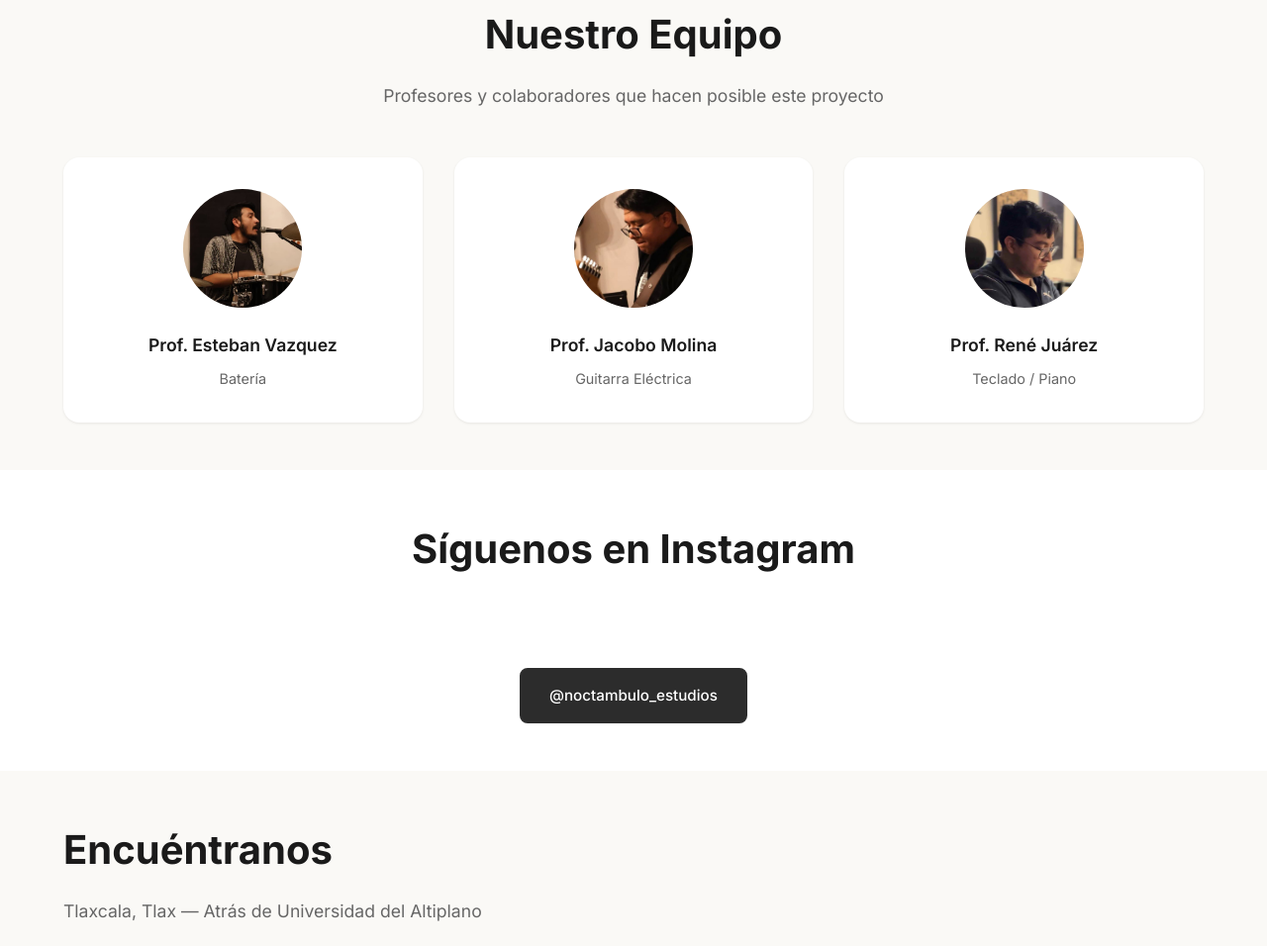
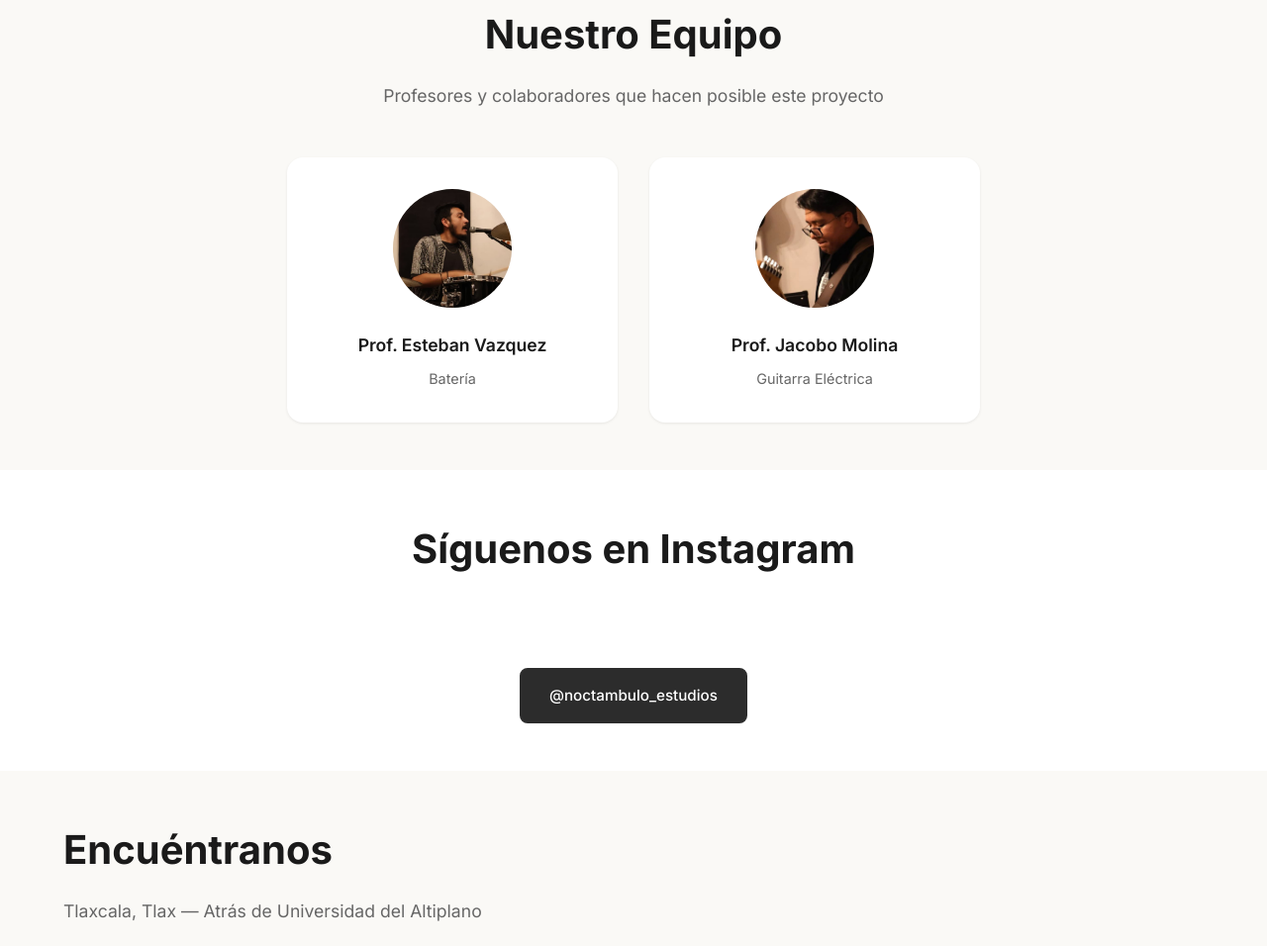
Before and after one commit to JacoboMolina/noctambulo-estudios, a plain HTML site: page nosotros.html in a window 1280 px wide. Shown: the part 1270-2226 px from the top of the page at 99% size. Drawn offline with Linux system fonts and the light colour scheme; a script that the page names is missing.

Commit message:
Quitar profesor de piano

```diff
--- a/css/styles.css
+++ b/css/styles.css
@@ -1671,9 +1671,12 @@ ul {
 
 .team-grid {
     display: grid;
-    grid-template-columns: repeat(3, 1fr);
+    grid-template-columns: repeat(2, 1fr);
     gap: var(--spacing-lg);
     margin-top: var(--spacing-xl);
+    max-width: 700px;
+    margin-left: auto;
+    margin-right: auto;
 }
 
 .team-card {
@@ -1724,12 +1727,6 @@ ul {
 .team-role {
     font-size: 0.9rem;
     color: var(--color-text-light);
-}
-
-@media (max-width: 900px) {
-    .team-grid {
-        grid-template-columns: repeat(2, 1fr);
-    }
 }
 
 @media (max-width: 500px) {
--- a/nosotros.html
+++ b/nosotros.html
@@ -161,15 +161,6 @@
                     <p class="team-role">Guitarra Eléctrica</p>
                 </div>
 
-                <!-- Profesor 3 -->
-                <div class="team-card">
-                    <div class="team-photo">
-                        <img src="assets/img/gallery/profesores/piano.jpg" alt="Profesor de Guitarra" loading="lazy">
-                    </div>
-                    <h3 class="team-name">Prof. René Juárez</h3>
-                    <p class="team-role">Teclado / Piano</p>
-                </div>
-
             </div>
         </div>
     </section>
```
Also changed, not shown: assets/img/gallery/profesores/piano.jpg (deleted), css/styles.min.css.
